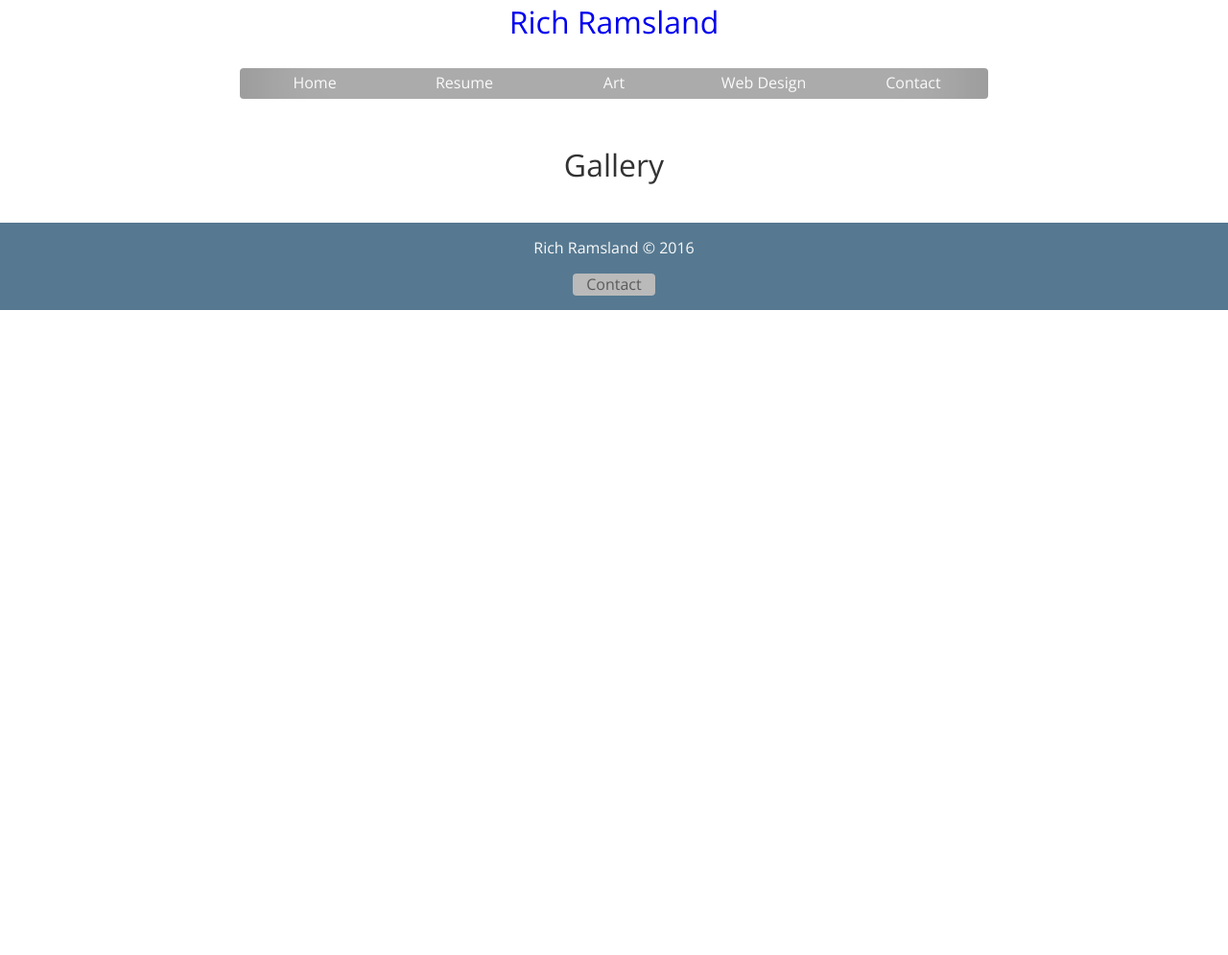
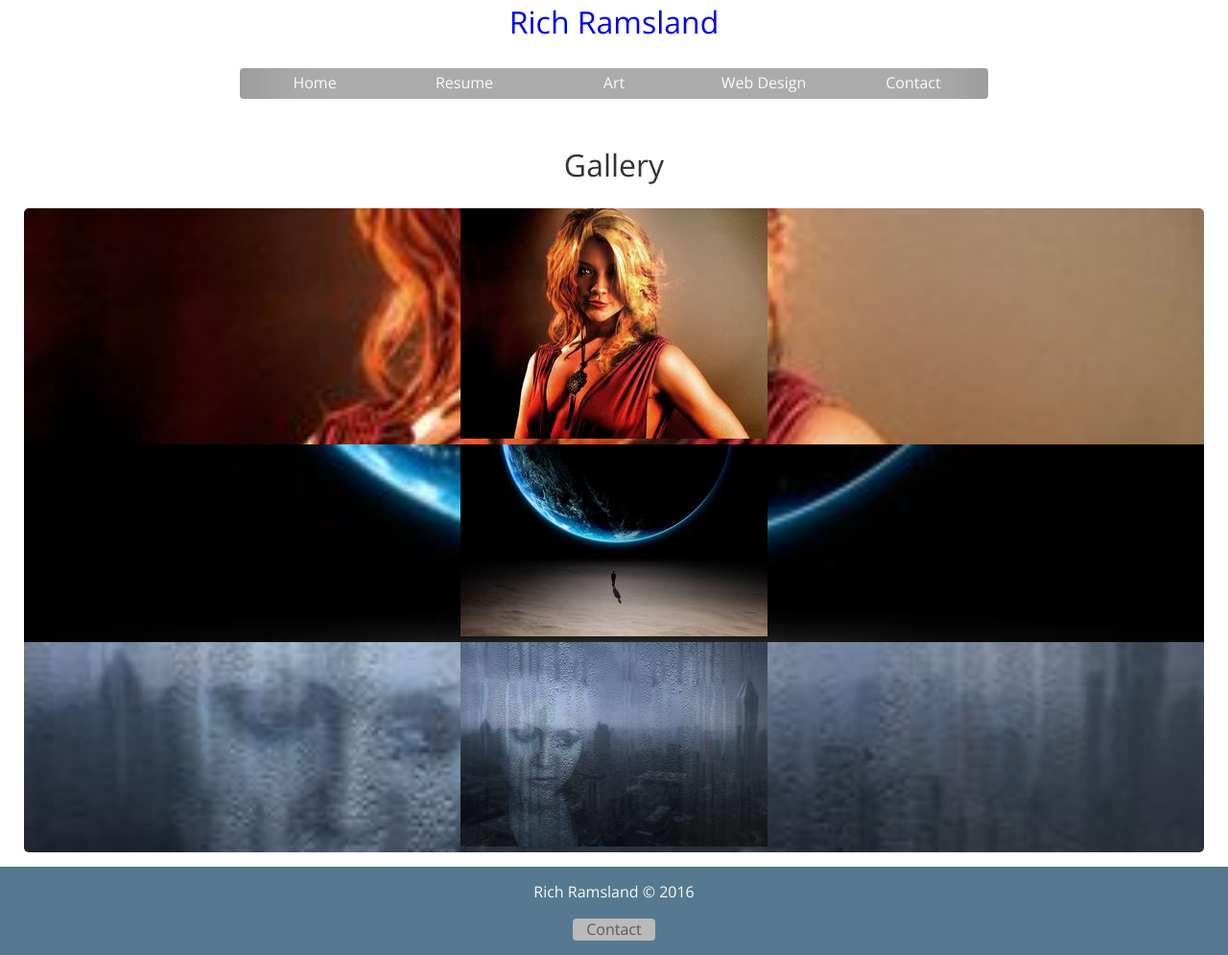
Before and after one commit to RRamsland/rramsland.github.io, a Jekyll site: the page built from artTest.html, in a window 1280 px wide. Shown: the whole page at 96% size. Built offline with Jekyll 4.4.1, drawn with Linux system fonts in a browser that asks for light colours; nearby versions of some CDN libraries; library files that are not in the unit come from our copies; before the commit the page ends 900 px from its top, so only the background shows below that.

Commit message:
added test thumbnails; img elements

```diff
--- a/artTest.html
+++ b/artTest.html
@@ -6,46 +6,46 @@
 <div class="container">
     <h1>Gallery</h1>
     <div class="artGallery">
-        <div id="art1" class="artThumb"></div>
-        <div id="art2" class="artThumb"></div>
-        <div id="art3" class="artThumb"></div>
-        <div id="art4" class="artThumb"></div>
-        <div id="art5" class="artThumb"></div>
-        <div id="art6" class="artThumb"></div>
-        <div id="art7" class="artThumb"></div>
-        <div id="art8" class="artThumb"></div>
-        <div id="art9" class="artThumb"></div>
-        <div id="art10" class="artThumb"></div>
-        <div id="art11" class="artThumb"></div>
-        <div id="art12" class="artThumb"></div>
-        <div id="art13" class="artThumb"></div>
-        <div id="art14" class="artThumb"></div>
-        <div id="art15" class="artThumb"></div>
-        <div id="art16" class="artThumb"></div>
-        <div id="art17" class="artThumb"></div>
-        <div id="art18" class="artThumb"></div>
-        <div id="art19" class="artThumb"></div>
-        <div id="art20" class="artThumb"></div>
-        <div id="art21" class="artThumb"></div>
-        <div id="art22" class="artThumb"></div>
-        <div id="art23" class="artThumb"></div>
-        <div id="art24" class="artThumb"></div>
-        <div id="art25" class="artThumb"></div>
-        <div id="art26" class="artThumb"></div>
-        <div id="art27" class="artThumb"></div>
-        <div id="art28" class="artThumb"></div>
-        <div id="art29" class="artThumb"></div>
-        <div id="art30" class="artThumb"></div>
-        <div id="art31" class="artThumb"></div>
-        <div id="art32" class="artThumb"></div>
-        <div id="art33" class="artThumb"></div>
-        <div id="art34" class="artThumb"></div>
-        <div id="art35" class="artThumb"></div>
-        <div id="art36" class="artThumb"></div>
-        <div id="art37" class="artThumb"></div>
-        <div id="art38" class="artThumb"></div>
-        <div id="art39" class="artThumb"></div>
-        <div id="art40" class="artThumb"></div>
-        <div id="art41" class="artThumb"></div>
+        <div id="art1" class="artThumbContainerContainer"><img class="artThumb" src="/Art-Thumbs/A Glance Through the Flames.jpg"/></div>
+        <div id="art2" class="artThumbContainer"><img class="artThumb" src="/Art-Thumbs/Alone.jpg"/></div>
+        <div id="art3" class="artThumbContainer"><img class="artThumb" src="/Art-Thumbs/Another Rainy Day.jpg"/></div>
+        <div id="art4" class="artThumbContainer"></div>
+        <div id="art5" class="artThumbContainer"></div>
+        <div id="art6" class="artThumbContainer"></div>
+        <div id="art7" class="artThumbContainer"></div>
+        <div id="art8" class="artThumbContainer"></div>
+        <div id="art9" class="artThumbContainer"></div>
+        <div id="art10" class="artThumbContainer"></div>
+        <div id="art11" class="artThumbContainer"></div>
+        <div id="art12" class="artThumbContainer"></div>
+        <div id="art13" class="artThumbContainer"></div>
+        <div id="art14" class="artThumbContainer"></div>
+        <div id="art15" class="artThumbContainer"></div>
+        <div id="art16" class="artThumbContainer"></div>
+        <div id="art17" class="artThumbContainer"></div>
+        <div id="art18" class="artThumbContainer"></div>
+        <div id="art19" class="artThumbContainer"></div>
+        <div id="art20" class="artThumbContainer"></div>
+        <div id="art21" class="artThumbContainer"></div>
+        <div id="art22" class="artThumbContainer"></div>
+        <div id="art23" class="artThumbContainer"></div>
+        <div id="art24" class="artThumbContainer"></div>
+        <div id="art25" class="artThumbContainer"></div>
+        <div id="art26" class="artThumbContainer"></div>
+        <div id="art27" class="artThumbContainer"></div>
+        <div id="art28" class="artThumbContainer"></div>
+        <div id="art29" class="artThumbContainer"></div>
+        <div id="art30" class="artThumbContainer"></div>
+        <div id="art31" class="artThumbContainer"></div>
+        <div id="art32" class="artThumbContainer"></div>
+        <div id="art33" class="artThumbContainer"></div>
+        <div id="art34" class="artThumbContainer"></div>
+        <div id="art35" class="artThumbContainer"></div>
+        <div id="art36" class="artThumbContainer"></div>
+        <div id="art37" class="artThumbContainer"></div>
+        <div id="art38" class="artThumbContainer"></div>
+        <div id="art39" class="artThumbContainer"></div>
+        <div id="art40" class="artThumbContainer"></div>
+        <div id="art41" class="artThumbContainer"></div>
       </div>
   </div>
```
